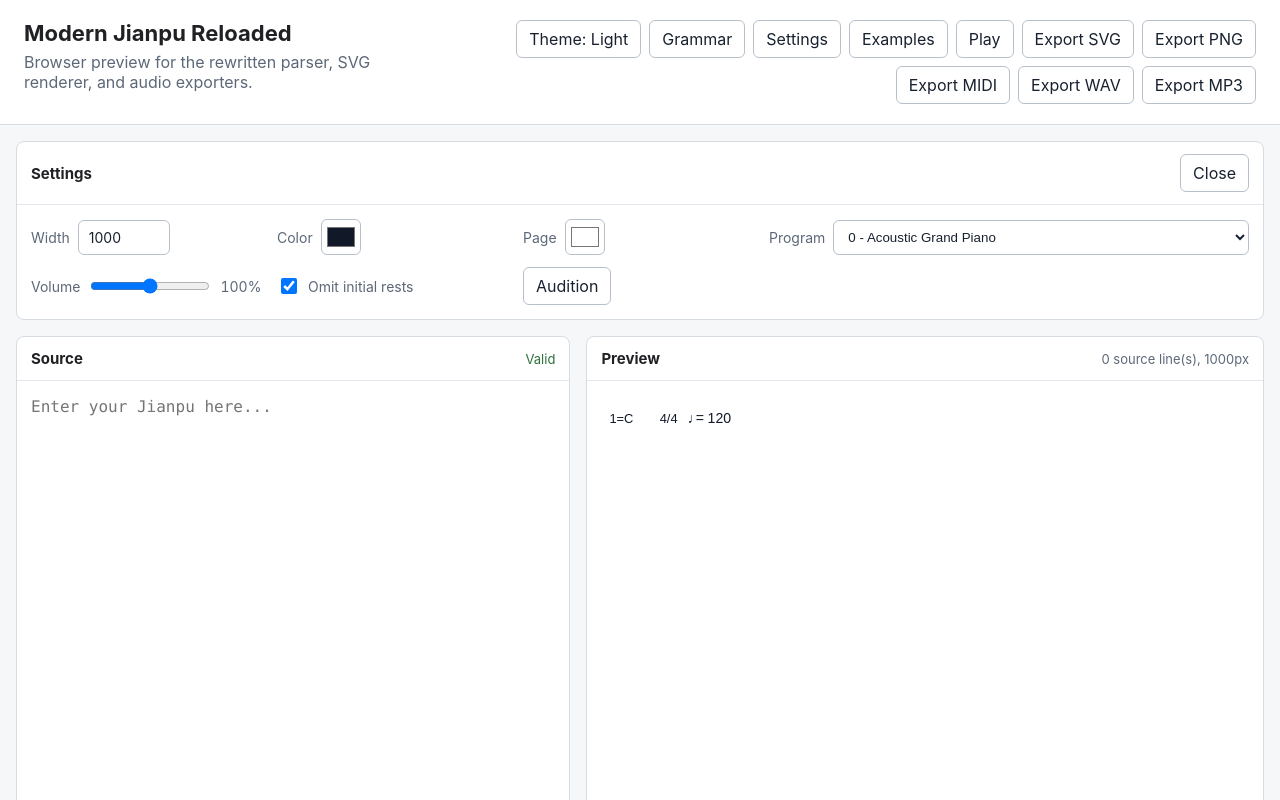
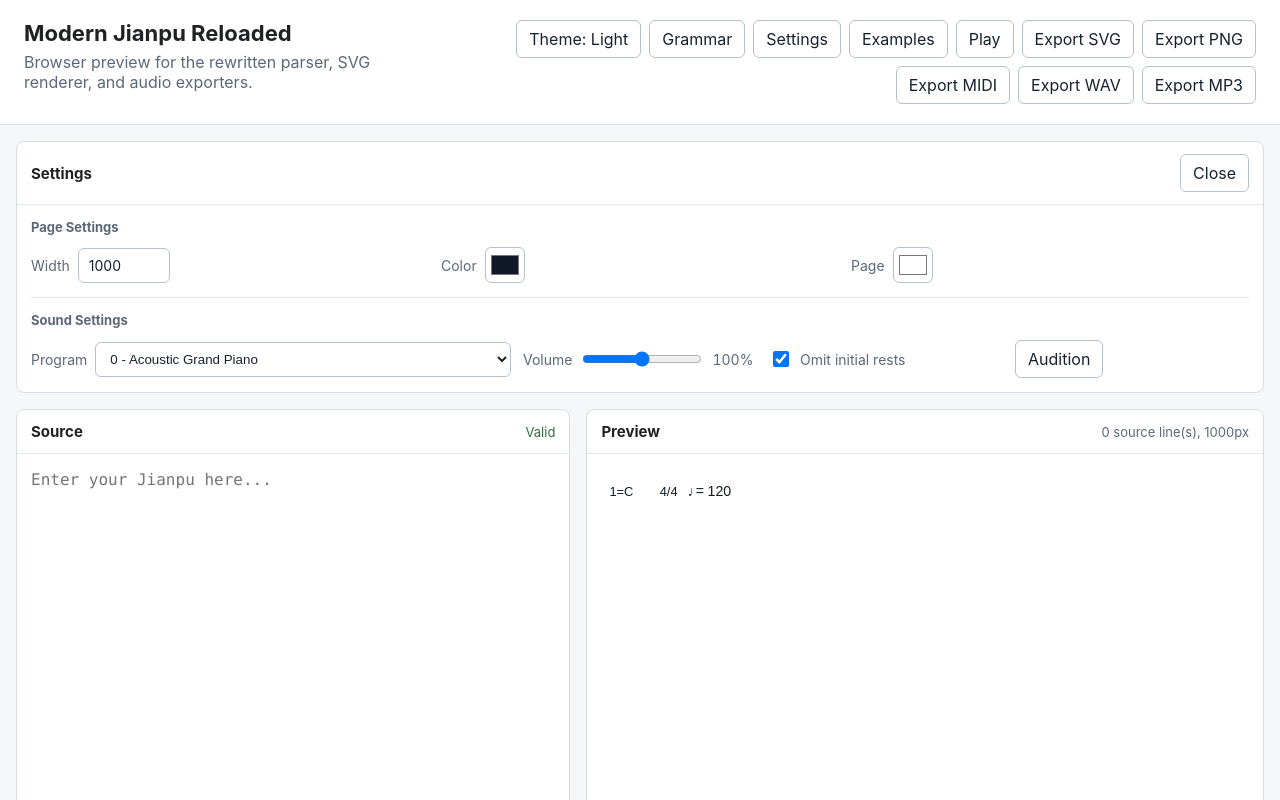
Before and after one commit to Yaossg/potato-jianpu, a React (Vite) app: page / in a window 1280 px wide. Both pictures are taken after a click on the button "Settings". Shown: the top 800 px of the page. Built offline with nearby package versions, Linux system fonts and the light colour scheme.

Commit message:
Split settings panel sections

```diff
--- a/src/web/App.tsx
+++ b/src/web/App.tsx
@@ -397,6 +397,9 @@ export function App() {
               Close
             </button>
           </div>
+          <div className="settings-sections">
+            <section className="settings-section">
+              <h3>Page Settings</h3>
               <div className="settings-grid">
                 <label className="number-control">
                   Width
@@ -422,6 +425,12 @@ export function App() {
                   Page
                   <input type="color" value={pageBackground} onChange={(event) => setPageBackground(event.target.value)} />
                 </label>
+              </div>
+            </section>
+
+            <section className="settings-section">
+              <h3>Sound Settings</h3>
+              <div className="settings-grid">
                 <label className="select-control">
                   Program
                   <select
@@ -472,6 +481,8 @@ export function App() {
                 <button type="button" onClick={() => void auditionProgram()}>
                   Audition
                 </button>
+              </div>
+            </section>
           </div>
         </section>
       )}
--- a/src/web/styles.css
+++ b/src/web/styles.css
@@ -207,11 +207,28 @@ button:disabled {
   margin: 16px 16px 0;
 }
 
+.settings-sections {
+  padding: 0 14px;
+}
+
+.settings-section {
+  padding: 14px 0;
+}
+
+.settings-section + .settings-section {
+  border-top: 1px solid var(--subtle-border);
+}
+
+.settings-section h3 {
+  margin: 0 0 12px;
+  font-size: 13px;
+  color: var(--muted-text);
+}
+
 .settings-grid {
   display: grid;
   grid-template-columns: repeat(auto-fit, minmax(220px, 1fr));
   gap: 12px;
-  padding: 14px;
   align-items: center;
 }
 
```
Also changed, not shown: 1 other file (tests, documents, lock files or other folders). Lines whose indentation alone changed are shown as unchanged.
